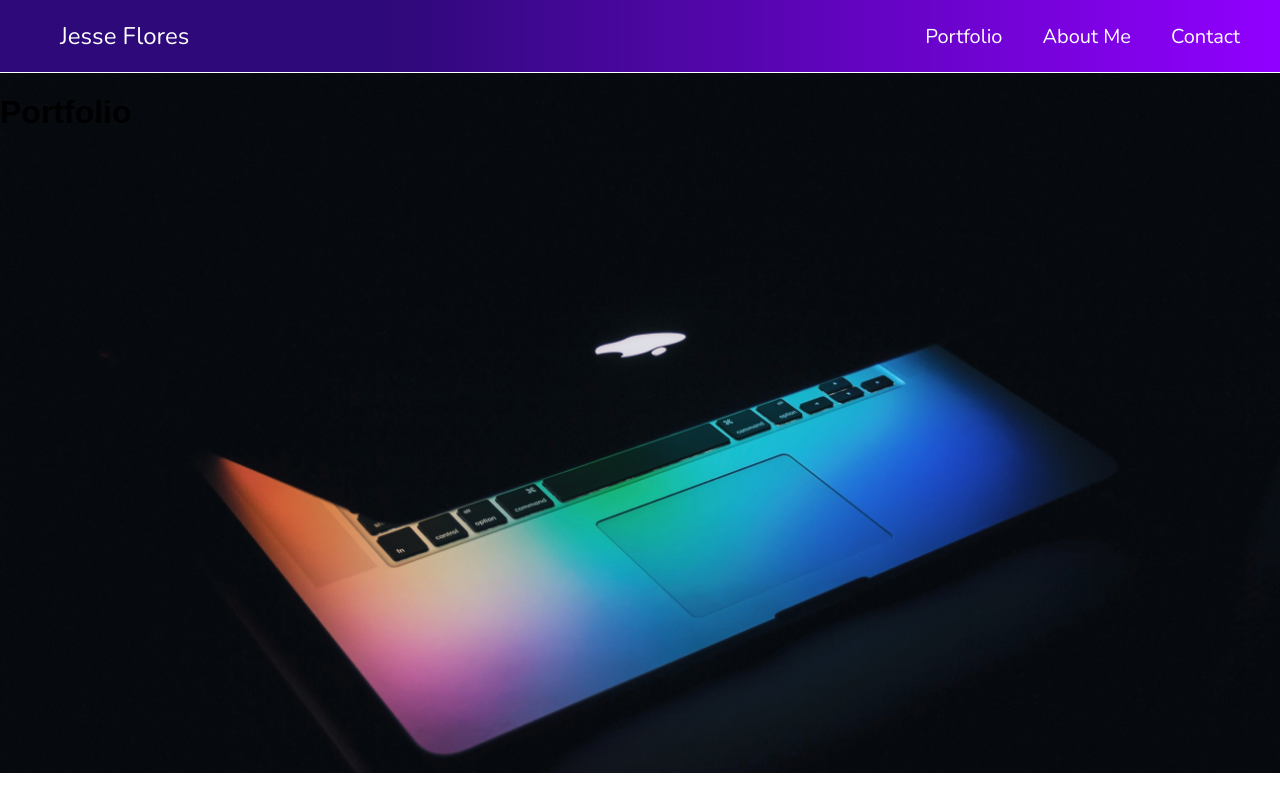
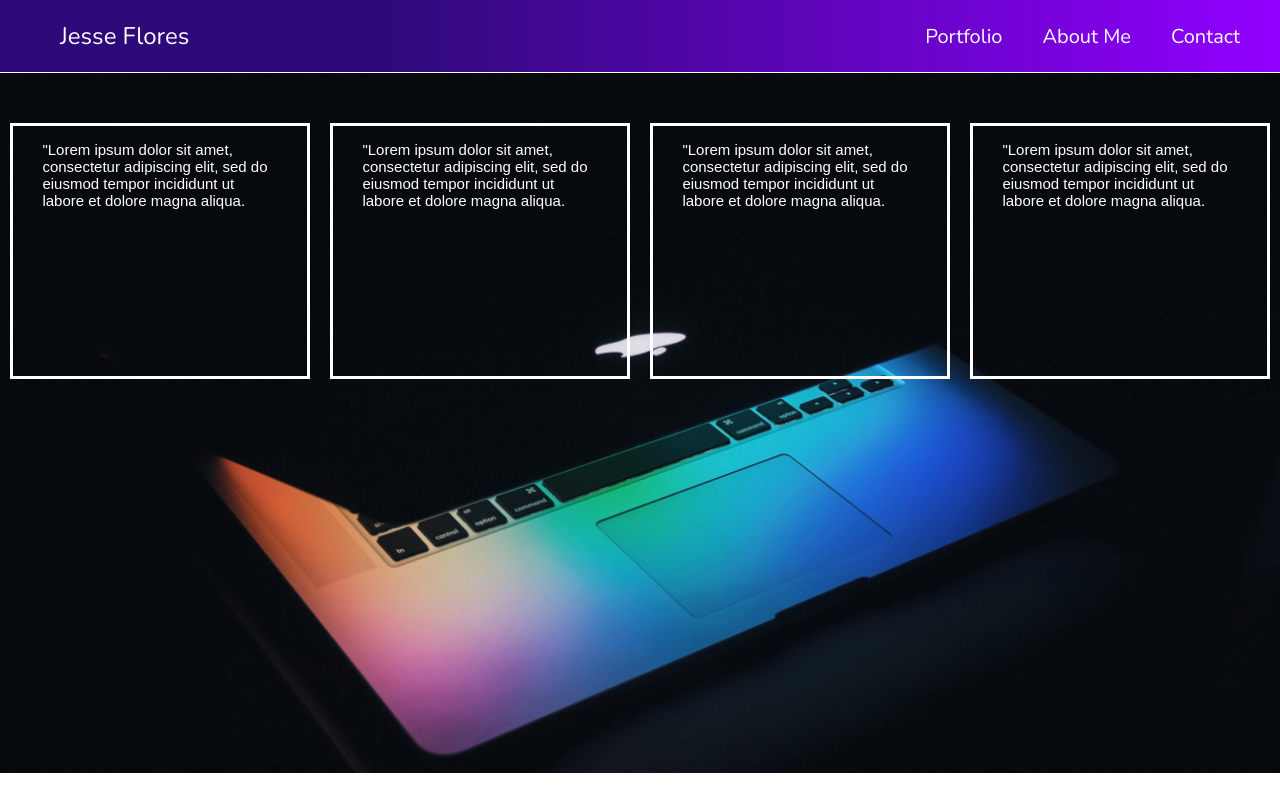
Before and after one commit to jesseflores512/reactportfolio, a React (Create React App) app: page /portfolio in a window 1280 px wide. Built offline with nearby package versions, Linux system fonts and the light colour scheme.

Commit message:
made layout in portfolio component

```diff
--- a/package.json
+++ b/package.json
@@ -11,6 +11,7 @@
     "history": "^4.7.2",
     "mongoose": "^5.0.15",
     "react": "^16.3.2",
+    "react-css-grid": "^2.0.0-0",
     "react-dom": "^16.3.2",
     "react-router": "^4.2.0",
     "react-router-dom": "^4.2.2",
--- a/src/App.css
+++ b/src/App.css
@@ -55,11 +55,26 @@ a {
 /* portfolio page */
 .portfolio {
   height: 700px;
-  display: flex;
   background-image: url('./images/macbook.jpg');
   background-size: cover;
+  display: grid;
+  grid-template-columns: repeat(4, 1fr);
 }
 
+.project {
+  display: flex;
+  justify-content: center;
+  border-style: solid;
+  border-color: white;
+  margin: 10px;
+  margin-top: 50px;
+  height: 250px;
+}
+.projectText{
+  color: white;
+  font-size: 15px;
+  width: 80%;
+}
 /* about page */
 .aboutPage {
   height: 700px;
--- a/src/components/portfolio.js
+++ b/src/components/portfolio.js
@@ -1,13 +1,16 @@
 import React from 'react';
+import Project from '../subcomponents/project'
+import Grid from 'react-css-grid'
 
 export default class Portfolio extends React.Component {
   render(){
     return(
         <div>
           <div className='portfolio'>
-            <div className='projects'>
-              <h1>Portfolio</h1>
-            </div>
+              <Project />
+              <Project />
+              <Project />
+              <Project />
           </div>
         </div>
     )
--- /dev/null
+++ b/src/subcomponents/project.js
@@ -0,0 +1,17 @@
+import React from 'react';
+
+export default class Project extends React.Component {
+  render(){
+    return(
+        <div>
+          <div className='project'>
+
+            <p className='projectText'>
+              "Lorem ipsum dolor sit amet, consectetur adipiscing elit,
+              sed do eiusmod tempor incididunt ut labore et dolore magna aliqua.
+            </p>
+          </div>
+        </div>
+    )
+  }
+}
```
Also changed, not shown: 1 other file (tests, documents, lock files or other folders).
